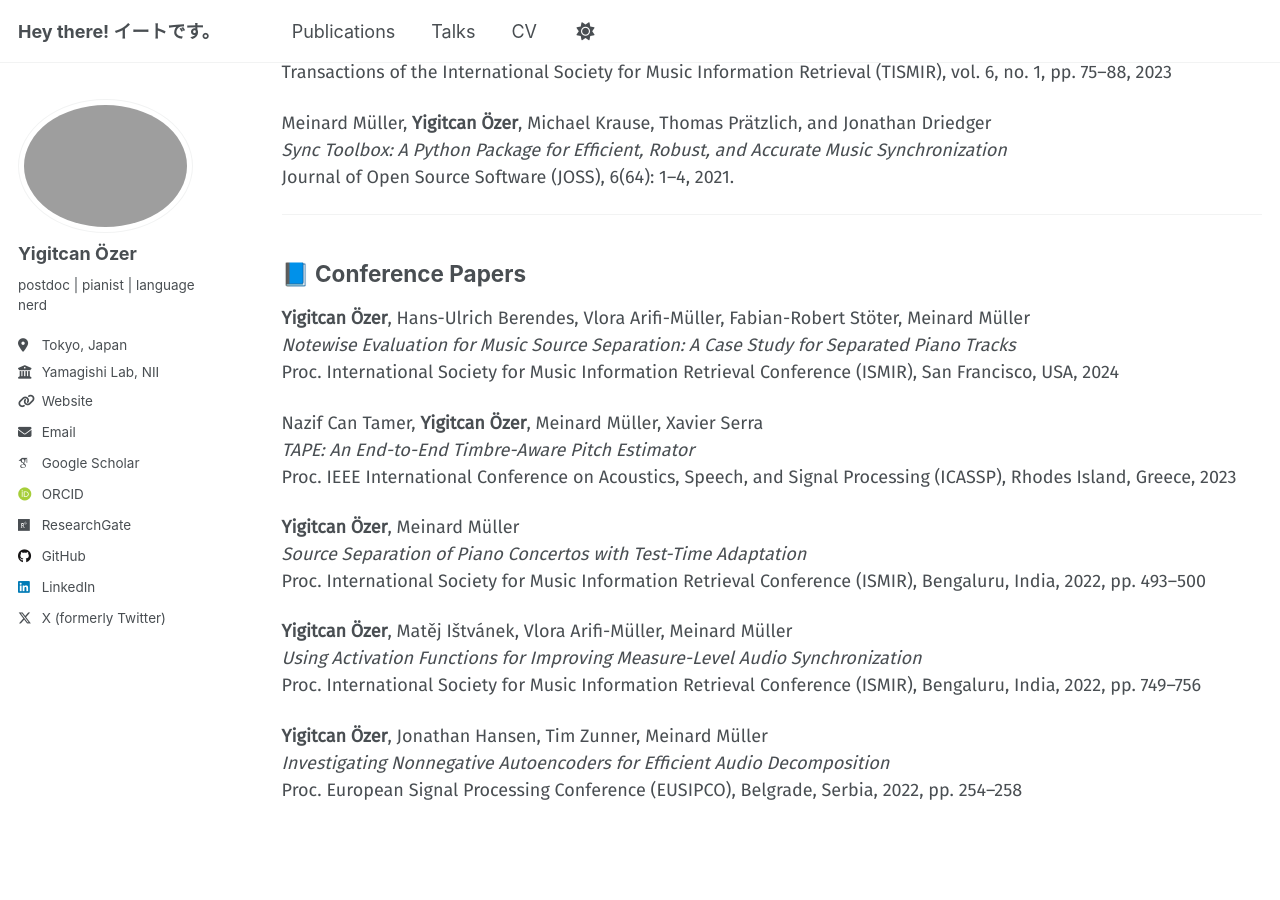
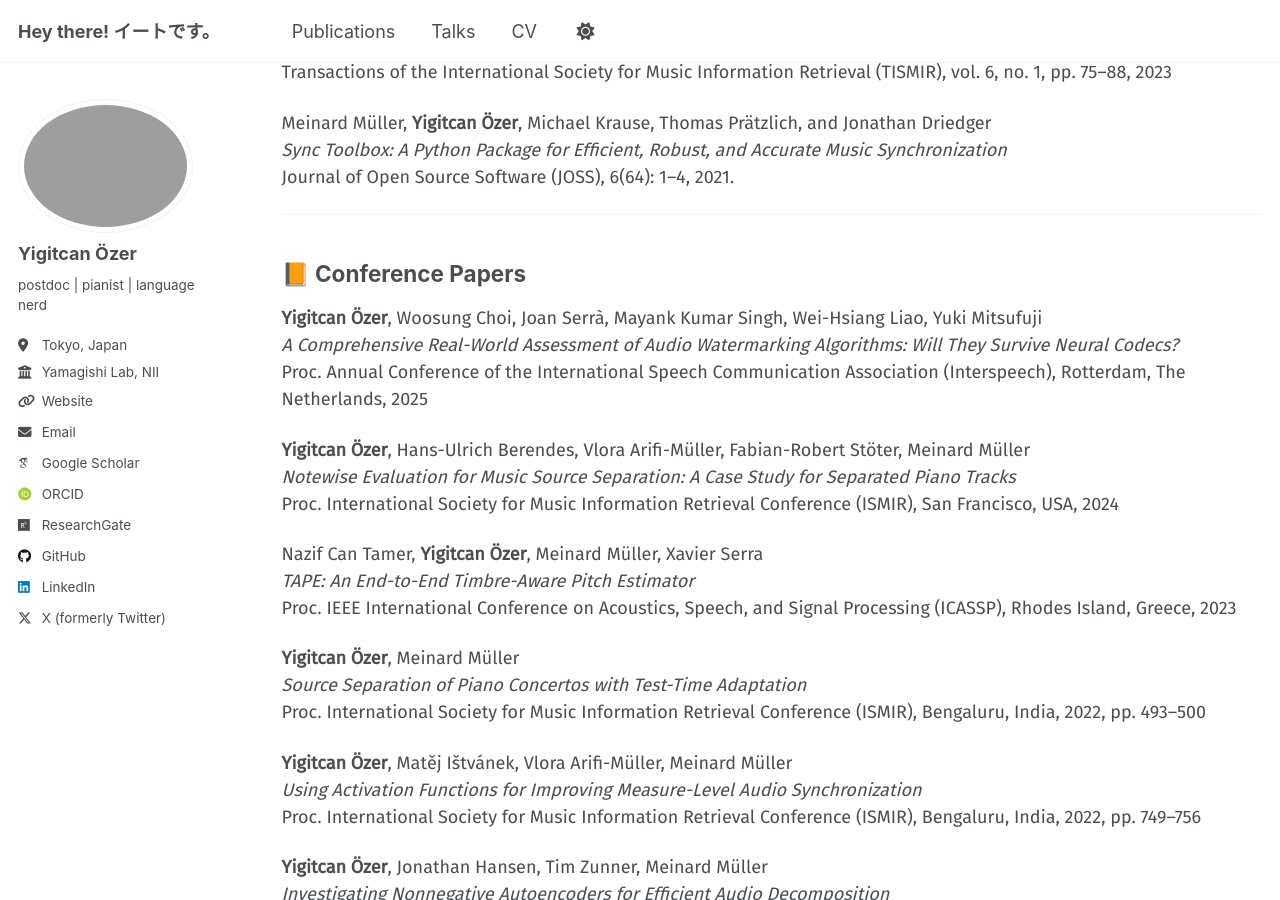
Before and after one commit to yiitozer/yiitozer.github.io, a Jekyll site: the page built from _pages/publications.md, in a window 1280 px wide and 900 px high, scrolled down 657 px. Built offline with Jekyll 4.4.1, drawn with Linux system fonts in a browser that asks for light colours; some web fonts are replaced.

Commit message:
Add the Interspeech paper

```diff
--- a/_pages/publications.md
+++ b/_pages/publications.md
@@ -39,7 +39,11 @@ Journal of Open Source Software (JOSS), 6(64): 1–4, 2021.
 
 ---
 
-## 📘 Conference Papers
+## 📙 Conference Papers
+
+**Yigitcan Özer**, Woosung Choi, Joan Serrà, Mayank Kumar Singh, Wei-Hsiang Liao, Yuki Mitsufuji
+*A Comprehensive Real-World Assessment of Audio Watermarking Algorithms: Will They Survive Neural Codecs?*
+Proc. Annual Conference of the International Speech Communication Association (Interspeech), Rotterdam, The Netherlands, 2025
 
 **Yigitcan Özer**, Hans-Ulrich Berendes, Vlora Arifi-Müller, Fabian-Robert Stöter, Meinard Müller
 *Notewise Evaluation for Music Source Separation: A Case Study for Separated Piano Tracks*
```
